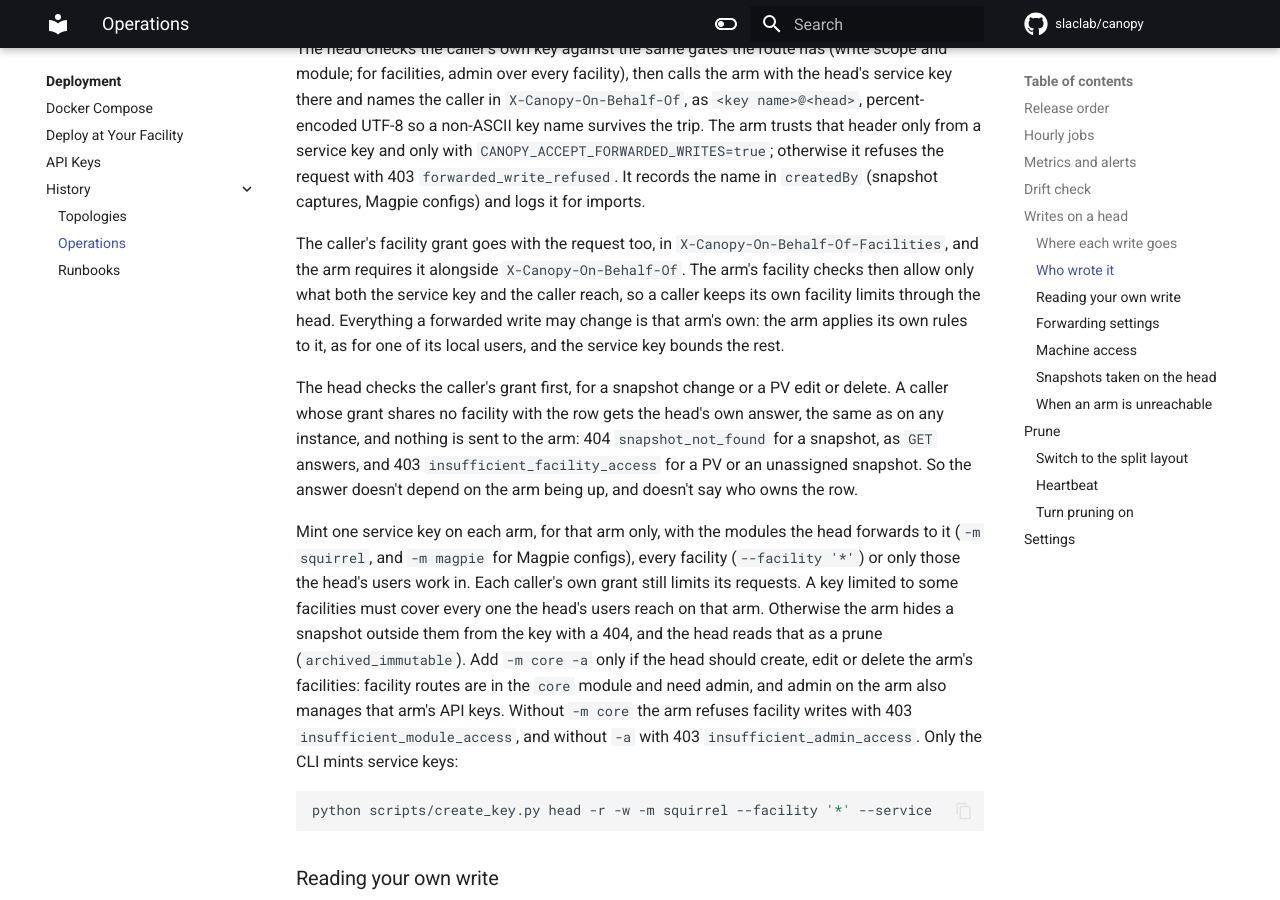
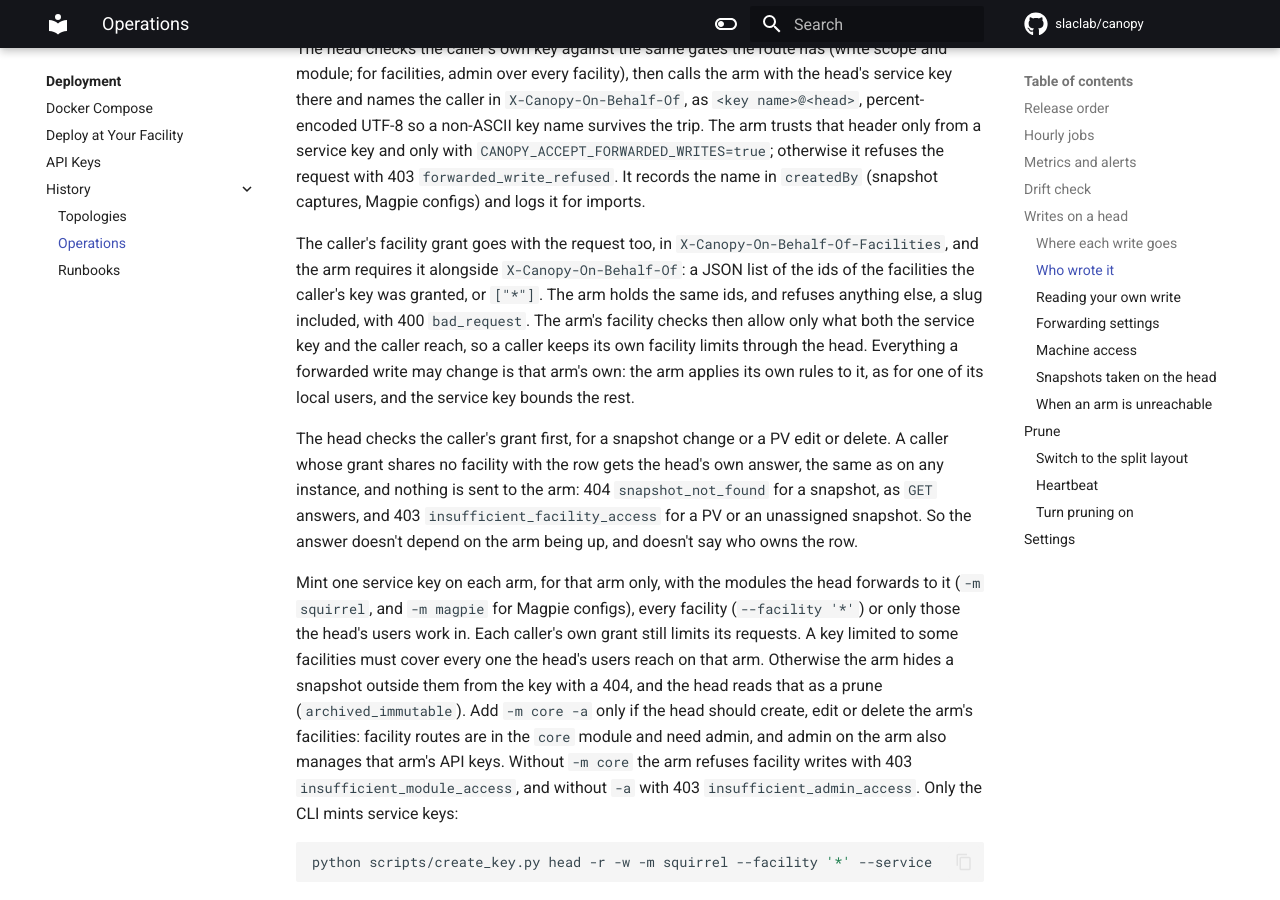
Before and after one commit to slaclab/canopy, an MkDocs documentation site: the page built from docs/deployment/history/operations.md, in a window 1280 px wide and 900 px high, scrolled down 4041 px. Built offline with MkDocs 1.6.1 and Material for MkDocs 9.7.7, drawn with Linux system fonts in a browser that asks for light colours; comment, search, counter and statistics services are not loaded.

Commit message:
DOC: Say a key's facility grant is bound to the facilities it was minted with
A key holds the ids of the facilities its slugs named at mint, so a facility created later under the same slug, by any arm, isn't granted to it. The CANOPY_ROLE row, the history guide's API keys paragraph, the forwarded-grant header, the api-keys facility scoping section, the docker slug note and create_facility.py now say so.

```diff
--- a/docs/deployment/history/operations.md
+++ b/docs/deployment/history/operations.md
@@ -158,11 +158,13 @@ Magpie configs) and logs it for imports.
 
 The caller's facility grant goes with the request too, in
 `X-Canopy-On-Behalf-Of-Facilities`, and the arm requires it alongside
-`X-Canopy-On-Behalf-Of`. The arm's facility checks then allow only what both the
-service key and the caller reach, so a caller keeps its own facility limits through
-the head. Everything a forwarded write may change is that arm's own: the arm applies
-its own rules to it, as for one of its local users, and the service key bounds the
-rest.
+`X-Canopy-On-Behalf-Of`: a JSON list of the ids of the facilities the caller's key
+was granted, or `["*"]`. The arm holds the same ids, and refuses anything else, a
+slug included, with 400 `bad_request`. The arm's facility checks then allow only what
+both the service key and the caller reach, so a caller keeps its own facility limits
+through the head. Everything a forwarded write may change is that arm's own: the arm
+applies its own rules to it, as for one of its local users, and the service key
+bounds the rest.
 
 The head checks the caller's grant first, for a snapshot change or a PV edit or
 delete. A caller whose grant shares no facility with the row gets the head's own
```
Also changed, not shown: docs/deployment/api-keys.md (+9 -0 lines), docs/deployment/docker.md (+4 -3 lines), docs/deployment/history/index.md (+7 -4 lines), docs/deployment/index.md (+1 -1 lines), 1 other file.
